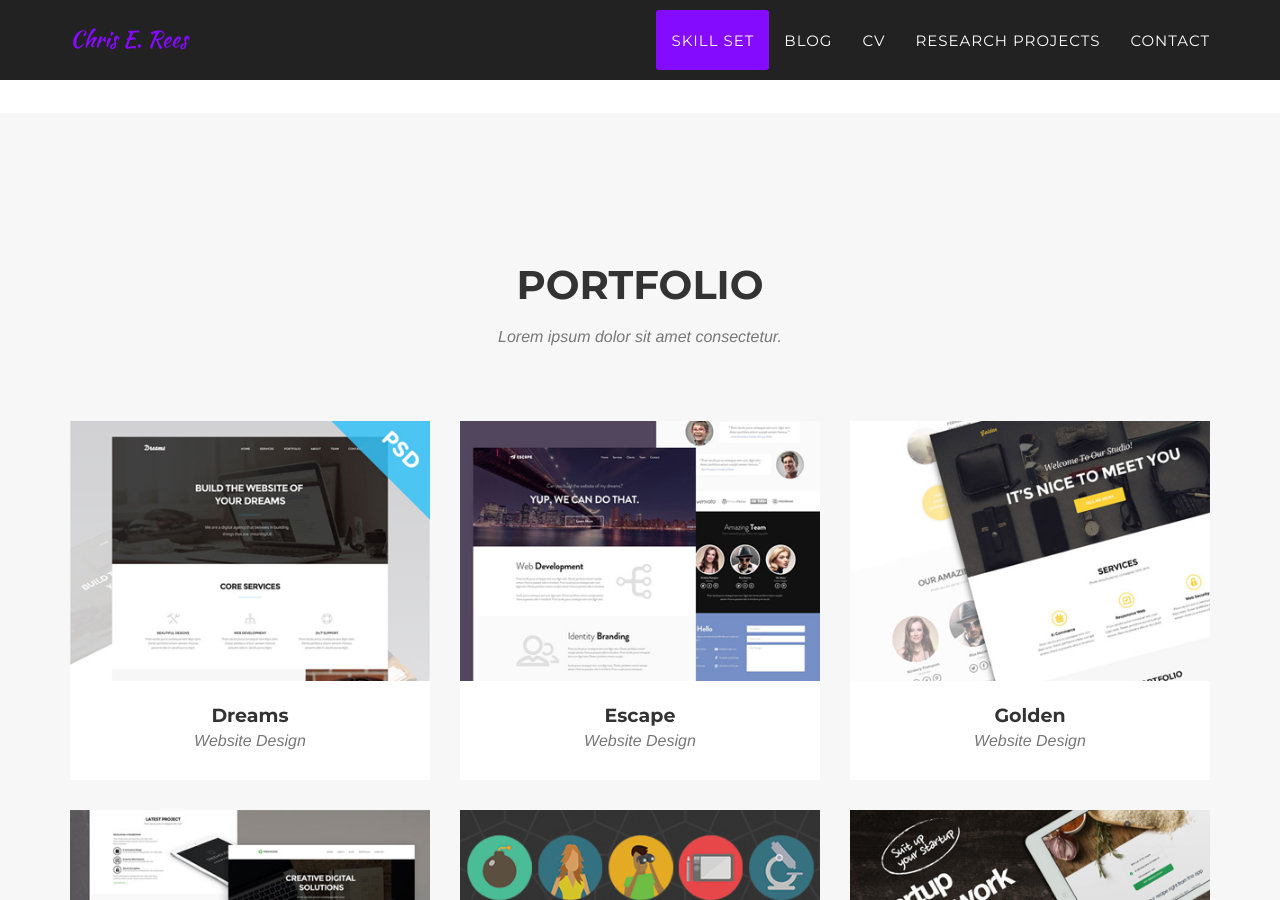
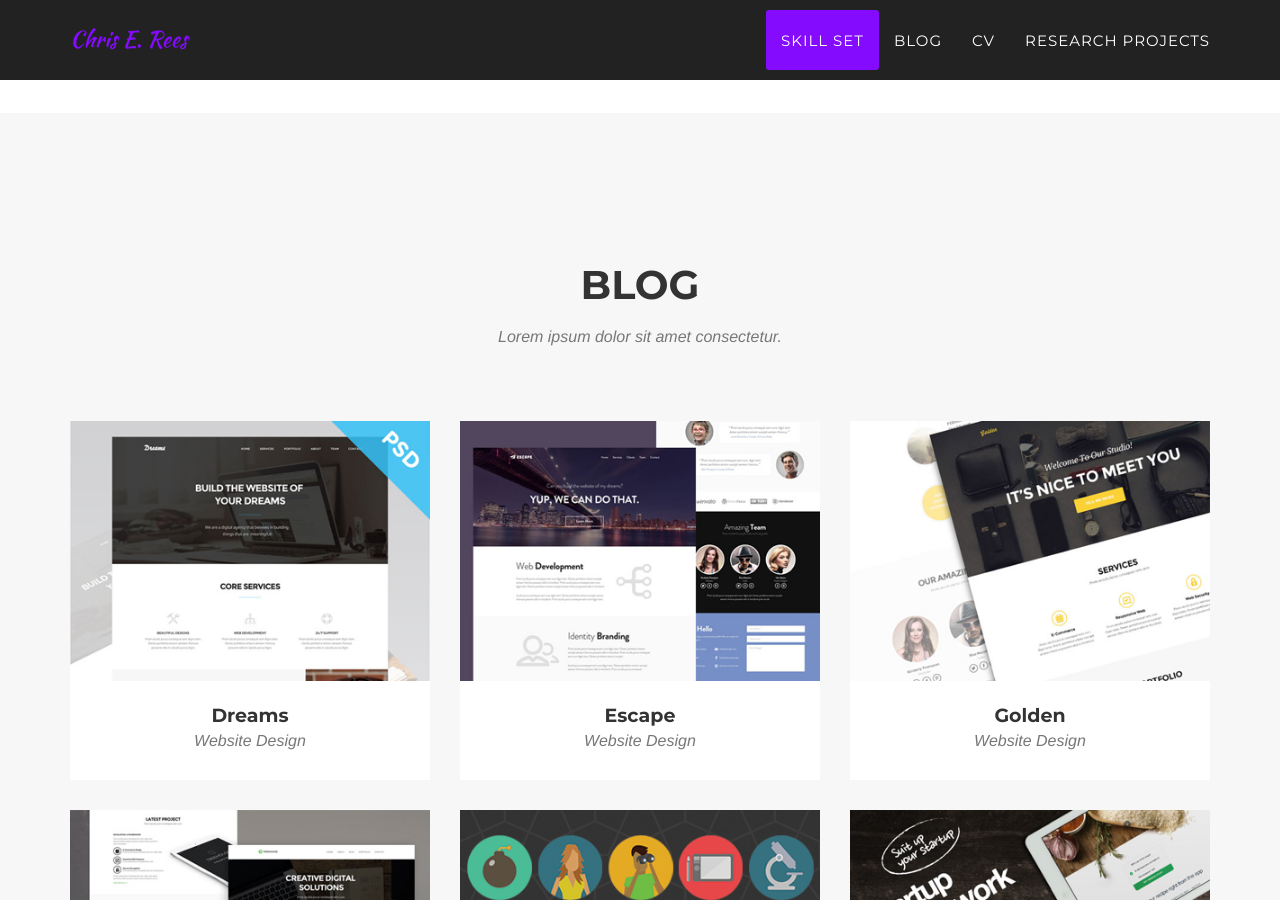
Before and after one commit to cerees/cerees.github.io, a Jekyll site: the page built from index.html, in a window 1280 px wide and 900 px high, scrolled down 1329 px. Built offline with Jekyll 4.4.1, drawn with Linux system fonts in a browser that asks for light colours; some web fonts are replaced.

```diff
--- a/_includes/header.html
+++ b/_includes/header.html
@@ -30,9 +30,6 @@
                     <li>
                         <a class="page-scroll" href="#research">Research Projects</a>
                     </li>
-                    <li>
-                        <a class="page-scroll" href="#contact">Contact</a>
-                    </li>
                 </ul>
             </div>
             <!-- /.navbar-collapse -->
--- a/_includes/portfolio_grid.html
+++ b/_includes/portfolio_grid.html
@@ -3,7 +3,7 @@
         <div class="container">
             <div class="row">
                 <div class="col-lg-12 text-center">
-                    <h2 class="section-heading">Portfolio</h2>
+                    <h2 class="section-heading">Blog</h2>
                     <h3 class="section-subheading text-muted">Lorem ipsum dolor sit amet consectetur.</h3>
                 </div>
             </div>
```
